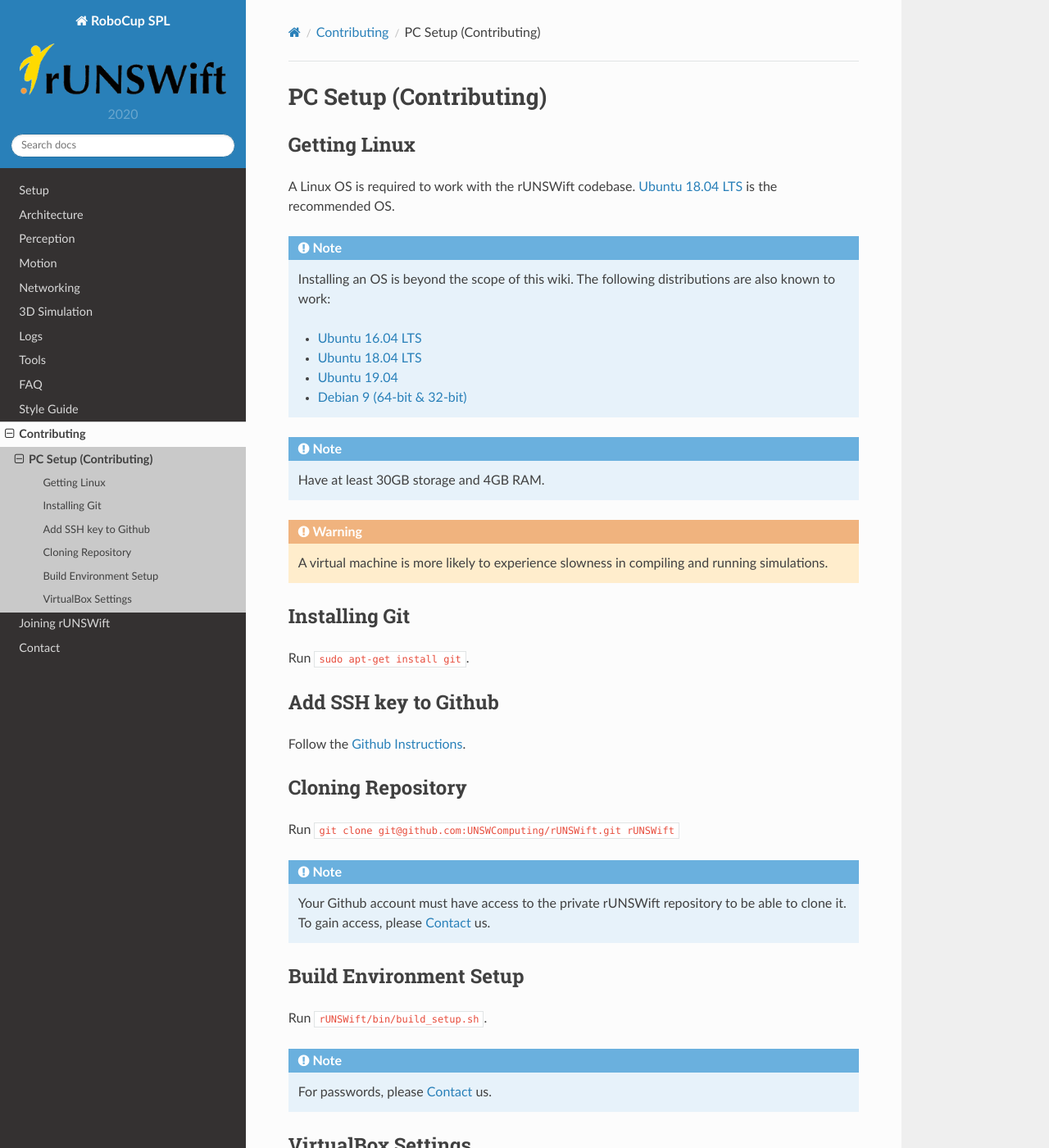
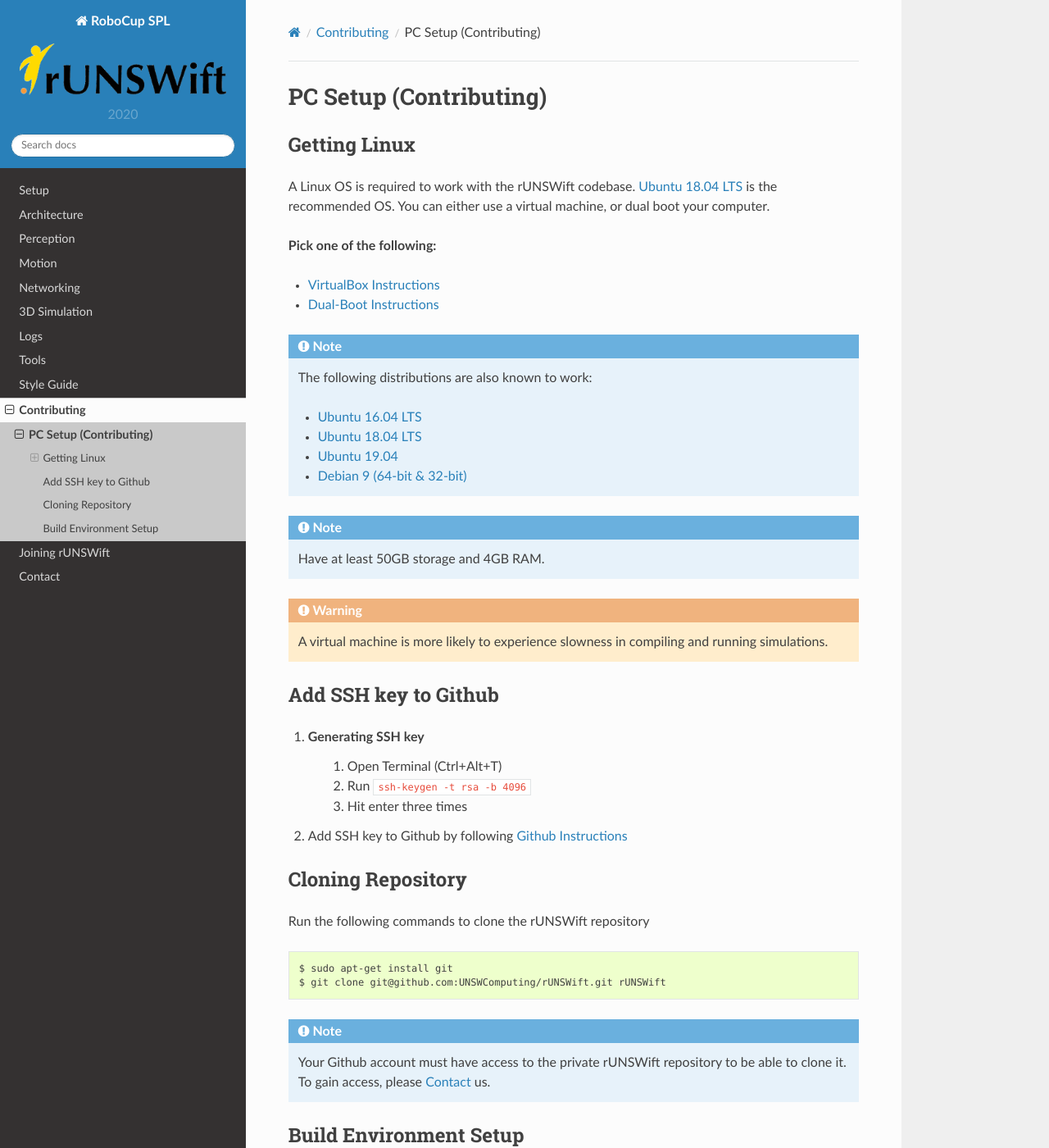
Before and after one commit to UNSWComputing/rUNSWift-docs, a Sphinx documentation site: the page built from source/contributing/pc_setup_contributing.rst, in a window 1280 px wide and 1400 px high. Shown: the whole window at 82% size. Built offline with Sphinx 7.4.7 and the Read the Docs theme 2.0.0, drawn with Linux system fonts in a browser that asks for light colours; pages that are not in the unit, such as notebooks, are missing from menus; some of the changed text lies outside the part shown.

Commit message:
added virtualbox instructions

```diff
--- a/source/contributing/pc_setup_contributing.rst
+++ b/source/contributing/pc_setup_contributing.rst
@@ -10,9 +10,16 @@
 
 A Linux OS is required to work with the rUNSWift codebase.
 `Ubuntu 18.04 LTS <http://releases.ubuntu.com/18.04/>`_ is the recommended OS.
+You can either use a virtual machine, or dual boot your computer.
+
+**Pick one of the following:**
+
+.. toctree::
+   pc_setup_virtual_box
+   pc_setup_dual_boot
 
 .. note::
-    Installing an OS is beyond the scope of this wiki. The following distributions are also known to work:
+    The following distributions are also known to work:
 
     - `Ubuntu 16.04 LTS <http://releases.ubuntu.com/16.04/>`_
     - `Ubuntu 18.04 LTS <http://releases.ubuntu.com/18.04/>`_
@@ -20,28 +27,31 @@
     - `Debian 9 (64-bit & 32-bit) <https://www.debian.org/>`_
 
 .. note::
-    Have at least 30GB storage and 4GB RAM.
+    Have at least 50GB storage and 4GB RAM.
 
 .. warning::
     A virtual machine is more likely to experience slowness in compiling and running simulations.
-
-**************
-Installing Git
-**************
-
-Run :code:`sudo apt-get install git`.
 
 *********************
 Add SSH key to Github
 *********************
 
-Follow the `Github Instructions <https://help.github.com/en/enterprise/2.15/user/articles/adding-a-new-ssh-key-to-your-github-account>`_.
+#. Generating SSH key
+    #. Open Terminal (Ctrl+Alt+T)
+    #. Run :code:`ssh-keygen -t rsa -b 4096`
+    #. Hit enter three times
+#. Add SSH key to Github by following `Github Instructions <https://help.github.com/en/enterprise/2.15/user/articles/adding-a-new-ssh-key-to-your-github-account>`_
 
 ******************
 Cloning Repository
 ******************
 
-Run :code:`git clone git@github.com:UNSWComputing/rUNSWift.git rUNSWift`
+Run the following commands to clone the rUNSWift repository
+
+.. code-block:: bash
+
+   $ sudo apt-get install git
+   $ git clone git@github.com:UNSWComputing/rUNSWift.git rUNSWift
 
 .. note::
     Your Github account must have access to the private rUNSWift repository to be able to clone it. To gain access, please :ref:`contact` us.
@@ -50,17 +60,12 @@
 Build Environment Setup
 ***********************
 
-Run :code:`rUNSWift/bin/build_setup.sh`.
+Run the following command to setup the build environment.
+
+.. code-block:: bash
+
+   $ rUNSWift/bin/build_setup.sh
+
 
 .. note::
     For passwords, please :ref:`contact` us.
-
-*******************
-VirtualBox Settings
-*******************
-
-Storage Space - 30GB or more
-
-System Memory (RAM) - 4GB or more
-
-Number of Procesors - Equal to the number of cores on your System
--- /dev/null
+++ b/source/contributing/pc_setup_dual_boot.rst
@@ -0,0 +1,3 @@
+######################
+Dual-Boot Instructions
+######################
--- a/source/faq.rst
+++ /dev/null
@@ -1,3 +0,0 @@
-###
-FAQ
-###
--- a/source/joining_runswift.rst
+++ b/source/joining_runswift.rst
@@ -1,3 +1,7 @@
 ################
 Joining rUNSWift
 ################
+
+We are always looking for members.
+
+Please :ref:`contact` us.
```
Also changed, not shown: source/contributing/pc_setup_virtual_box.rst (added, +67 -0 lines), 1 other file.
